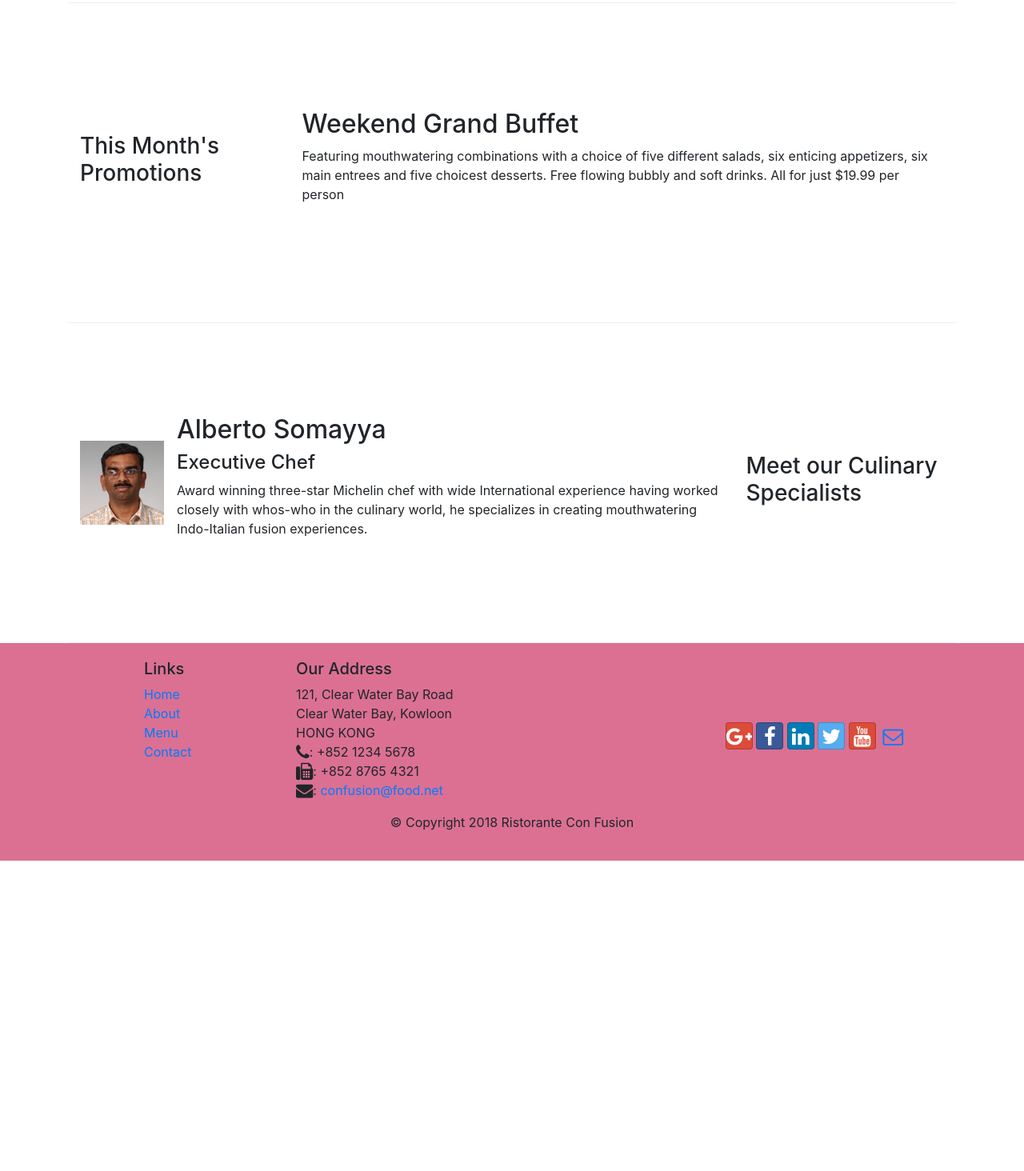
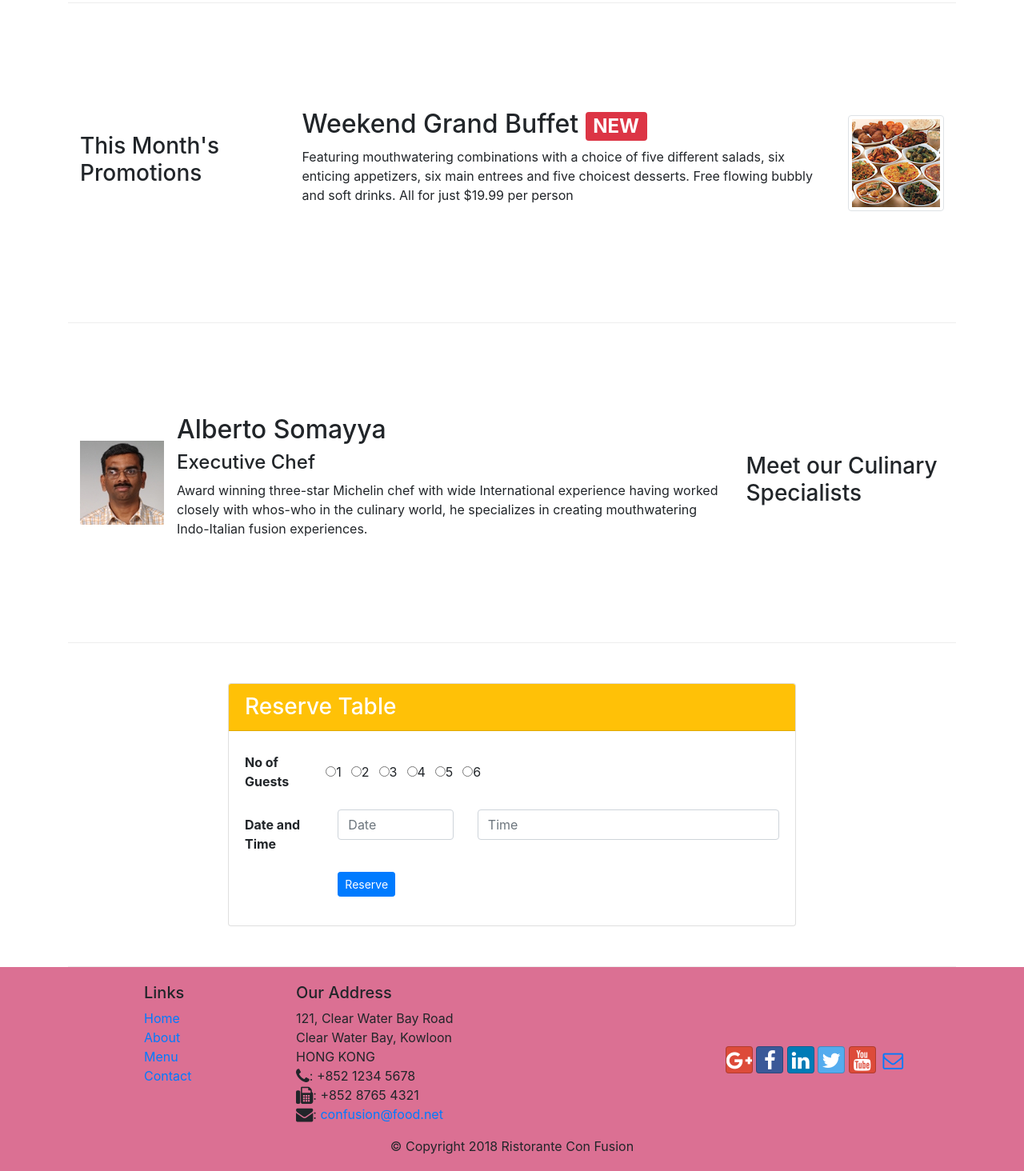
Before and after one commit to K-Chinmay/FrontEnd-using-Bootstrap4, a website: page index.html in a window 1280 px wide. Shown: the part 680-2144 px from the top of the page at 80% size. Before the commit the page ends 1756 px from the top, so only its background shows below. Drawn offline with nearby package versions, Linux system fonts and the light colour scheme.

Commit message:
Assignment 2

```diff
--- a/index.html
+++ b/index.html
@@ -1,38 +1,70 @@
 <!DOCTYPE html>
 <html lang="en">
-
   <head>
     <!-- Required meta tags always come first -->
-    <meta charset="utf-8">
-    <meta name="viewport" content="width=device-width, initial-scale=1, shrink-to-fit=no">
-    <meta http-equiv="x-ua-compatible" content="ie=edge">
+    <meta charset="utf-8" />
+    <meta
+      name="viewport"
+      content="width=device-width, initial-scale=1, shrink-to-fit=no"
+    />
+    <meta http-equiv="x-ua-compatible" content="ie=edge" />
 
     <!-- Bootstrap CSS -->
-    <link rel="stylesheet" href="node_modules/bootstrap/dist/css/bootstrap.min.css">
-    <link rel="stylesheet" href="node_modules/font-awesome/css/font-awesome.min.css">
-    <link rel="stylesheet" href="node_modules/bootstrap-social/bootstrap-social.css">
-    <link rel="stylesheet" href="css/styles.css">
+    <link
+      rel="stylesheet"
+      href="node_modules/bootstrap/dist/css/bootstrap.min.css"
+    />
+    <link
+      rel="stylesheet"
+      href="node_modules/font-awesome/css/font-awesome.min.css"
+    />
+    <link
+      rel="stylesheet"
+      href="node_modules/bootstrap-social/bootstrap-social.css"
+    />
+    <link rel="stylesheet" href="css/styles.css" />
     <title>Ristorante Con Fusion</title>
   </head>
 
   <body>
     <nav class="navbar navbar-dark navbar-expand-sm fixed-top">
       <div class="container">
-            <button class="navbar-toggler" type="button" data-toggle="collapse" data-target="#Navbar">
+        <button
+          class="navbar-toggler"
+          type="button"
+          data-toggle="collapse"
+          data-target="#Navbar"
+        >
           <span class="navbar-toggler-icon"></span>
         </button>
-            <a class="navbar-brand mr-auto" href="#"><img src="img/logo.png" height="30" width="41"></a>
+        <a class="navbar-brand mr-auto" href="#"
+          ><img src="img/logo.png" height="30" width="41"
+        /></a>
         <div class="collapse navbar-collapse" id="Navbar">
           <ul class="navbar-nav mr-auto">
-                    <li class="nav-item active"><a class="nav-link" href="#"><span class="fa fa-home fa-lg"></span> Home</a></li>
-                    <li class="nav-item"><a class="nav-link" href="./aboutus.html"><span class="fa fa-info fa-lg"></span> About</a></li>
-                    <li class="nav-item"><a class="nav-link" href="#"><span class="fa fa-list fa-lg"></span> Menu</a></li>
-                    <li class="nav-item"><a class="nav-link" href="./contactus.html"><span class="fa fa-address-card fa-lg"></span> Contact</a></li>
+            <li class="nav-item active">
+              <a class="nav-link" href="#"
+                ><span class="fa fa-home fa-lg"></span> Home</a
+              >
+            </li>
+            <li class="nav-item">
+              <a class="nav-link" href="./aboutus.html"
+                ><span class="fa fa-info fa-lg"></span> About</a
+              >
+            </li>
+            <li class="nav-item">
+              <a class="nav-link" href="#"
+                ><span class="fa fa-list fa-lg"></span> Menu</a
+              >
+            </li>
+            <li class="nav-item">
+              <a class="nav-link" href="./contactus.html"
+                ><span class="fa fa-address-card fa-lg"></span> Contact</a
+              >
+            </li>
           </ul>
         </div>
-
       </div>
-
     </nav>
 
     <header class="jumbotron">
@@ -40,10 +72,23 @@
         <div class="row row-header">
           <div class="col-12 col-sm-6">
             <h1>Ristorante con Fusion</h1>
-                    <p>We take inspiration from the World's best cuisines, and create a unique fusion experience. Our lipsmacking creations will tickle your culinary senses!</p>
+            <p>
+              We take inspiration from the World's best cuisines, and create a
+              unique fusion experience. Our lipsmacking creations will tickle
+              your culinary senses!
+            </p>
           </div>
           <div class="col-12 col-sm align-self-center">
-                    <img src="img/logo.png" class="img-fluid">
+            <img src="img/logo.png" class="img-fluid" />
+          </div>
+          <div class="col-12 col-sm align-self-center">
+            <a
+              class="btn btn-warning btn-lg btn-block"
+              href="#reserve-card"
+              role="button"
+            >
+              Reserve Table
+            </a>
           </div>
         </div>
       </div>
@@ -56,23 +101,50 @@
         </div>
         <div class="col col-sm order-sm-first col-md">
           <div class="media">
-                    <img src="img/uthappizza.png" alt="Uthappizza" class="d-flex mr-3 img-thumbnail align-self-center">
+            <img
+              src="img/uthappizza.png"
+              alt="Uthappizza"
+              class="d-flex mr-3 img-thumbnail align-self-center"
+            />
             <div class="media-body">
-                        <h2 class="mt-0">Uthappizza <span class="badge badge-danger ">HOT</span> <span class="badge badge-pill badge-secondary">$ 4.99</span></h2>
-                        <p>A unique combination of Indian Uthappam (pancake) and Italian pizza, topped with Cerignola olives, ripe vine cherry tomatoes, Vidalia onion, Guntur chillies and Buffalo Paneer.</p>
+              <h2 class="mt-0">
+                Uthappizza
+                <span class="badge badge-danger">HOT</span>
+                <span class="badge badge-pill badge-secondary">$ 4.99</span>
+              </h2>
+              <p class="d-none d-sm-block">
+                A unique combination of Indian Uthappam (pancake) and Italian
+                pizza, topped with Cerignola olives, ripe vine cherry tomatoes,
+                Vidalia onion, Guntur chillies and Buffalo Paneer.
+              </p>
             </div>
           </div>
         </div>
       </div>
 
-
       <div class="row row-content align-items-center">
-            <div class="col-12 col-sm-4 col-md-3">
+        <div class="col-12 col-sm-4 col-md-3 order-sm-first">
           <h3>This Month's Promotions</h3>
         </div>
-            <div class="col col-sm col-md">
-                <h2>Weekend Grand Buffet</h2>
-                <p>Featuring mouthwatering combinations with a choice of five different salads, six enticing appetizers, six main entrees and five choicest desserts. Free flowing bubbly and soft drinks. All for just $19.99 per person </p>
+        <div class="col col-sm col-md order-sm-last">
+          <div class="media">
+            <div class="media-body">
+              <h2 class="mt-0">
+                Weekend Grand Buffet <span class="badge badge-danger">NEW</span>
+              </h2>
+              <p class="d-none d-sm-block">
+                Featuring mouthwatering combinations with a choice of five
+                different salads, six enticing appetizers, six main entrees and
+                five choicest desserts. Free flowing bubbly and soft drinks. All
+                for just $19.99 per person
+              </p>
+            </div>
+            <img
+              src="img/buffet.png"
+              alt="buffet"
+              class="d-flex ml-3 img-thumbnail align-self-center"
+            />
+          </div>
         </div>
       </div>
 
@@ -82,11 +154,144 @@
         </div>
         <div class="col col-sm order-sm-first col-md">
           <div class="media">
-                    <img class="d-flex mr-3 img-thumdnail align-self-center" src="img/alberto.png" alt="Alberto">
+            <img
+              class="d-flex mr-3 img-thumdnail align-self-center"
+              src="img/alberto.png"
+              alt="Alberto"
+            />
             <div class="media-body">
               <h2 class="mt-0">Alberto Somayya</h2>
               <h4>Executive Chef</h4>
-                        <p>Award winning three-star Michelin chef with wide International experience having worked closely with whos-who in the culinary world, he specializes in creating mouthwatering Indo-Italian fusion experiences. </p>
+              <p class="d-none d-sm-block">
+                Award winning three-star Michelin chef with wide International
+                experience having worked closely with whos-who in the culinary
+                world, he specializes in creating mouthwatering Indo-Italian
+                fusion experiences.
+              </p>
+            </div>
+          </div>
+        </div>
+      </div>
+
+      <div class="row row-content d-flex justify-content-center">
+        <div class="col-12 col-sm-8">
+          <div class="card" id="reserve-card">
+            <h3 class="card-header bg-warning text-white">Reserve Table</h3>
+            <div class="card-body">
+              <form>
+                <div class="form-group row">
+                  <label class="col-sm-2 col-form-label" for="Guest-Count">
+                    <strong>No of Guests</strong>
+                  </label>
+                  <div class="form-check form-check-inline">
+                    <input
+                      type="radio"
+                      class="form-check-radio"
+                      id="inlineRadio1"
+                      name="inlineRadioOptions"
+                      value=""
+                    />
+                    <label class="form-check-label" for="inlineRadio1">
+                      1</label
+                    >
+                  </div>
+
+                  <div class="form-check form-check-inline">
+                    <input
+                      type="radio"
+                      class="form-check-radio"
+                      id="inlineRadio2"
+                      name="inlineRadioOptions"
+                      value=""
+                    />
+                    <label class="form-check-label" for="inlineRadio2">
+                      2</label
+                    >
+                  </div>
+
+                  <div class="form-check form-check-inline">
+                    <input
+                      type="radio"
+                      class="form-check-radio"
+                      id="inlineRadio3"
+                      name="inlineRadioOptions"
+                      value=""
+                    />
+                    <label class="form-check-label" for="inlineRadio3">
+                      3</label
+                    >
+                  </div>
+
+                  <div class="form-check form-check-inline">
+                    <input
+                      type="radio"
+                      class="form-check-radio"
+                      id="inlineRadio4"
+                      name="inlineRadioOptions"
+                      value=""
+                    />
+                    <label class="form-check-label" for="inlineRadio4">
+                      4</label
+                    >
+                  </div>
+
+                  <div class="form-check form-check-inline">
+                    <input
+                      type="radio"
+                      class="form-check-radio"
+                      id="inlineRadio5"
+                      name="inlineRadioOptions"
+                      value=""
+                    />
+                    <label class="form-check-label" for="inlineRadio5">
+                      5</label
+                    >
+                  </div>
+
+                  <div class="form-check form-check-inline">
+                    <input
+                      type="radio"
+                      class="form-check-radio"
+                      id="inlineRadio6"
+                      name="inlineRadioOptions"
+                      value=""
+                    />
+                    <label class="form-check-label" for="inlineRadio6">
+                      6</label
+                    >
+                  </div>
+                </div>
+
+                <div class="form-group row">
+                  <label class="col-form-label col-12 col-sm-2" for="date&time">
+                    <strong>Date and Time</strong>
+                  </label>
+                  <div class="col-5 col-sm-3">
+                    <input
+                      type="text"
+                      class="form-control"
+                      id="date&time"
+                      placeholder="Date"
+                    />
+                  </div>
+                  <div class="col-7 col-sm-7">
+                    <input
+                      type="text"
+                      class="form-control"
+                      id="date&time"
+                      placeholder="Time"
+                    />
+                  </div>
+                </div>
+
+                <div class="form-group row">
+                  <div class="offset-sm-2 col-sm-10">
+                    <button type="button" class="btn btn-primary btn-sm">
+                      Reserve
+                    </button>
+                  </div>
+                </div>
+              </form>
             </div>
           </div>
         </div>
@@ -108,22 +313,45 @@
           <div class="col-7 col-sm-5">
             <h5>Our Address</h5>
             <address>
-		              121, Clear Water Bay Road<br>
-		              Clear Water Bay, Kowloon<br>
-		              HONG KONG<br>
-		              <i class="fa fa-phone fa-lg"></i>: +852 1234 5678<br>
-		              <i class="fa fa-fax fa-lg"></i>: +852 8765 4321<br>
-		              <i class="fa fa-envelope fa-lg"></i>: <a href="mailto:confusion@food.net">confusion@food.net</a>
+              121, Clear Water Bay Road<br />
+              Clear Water Bay, Kowloon<br />
+              HONG KONG<br />
+              <i class="fa fa-phone fa-lg"></i>: +852 1234 5678<br />
+              <i class="fa fa-fax fa-lg"></i>: +852 8765 4321<br />
+              <i class="fa fa-envelope fa-lg"></i>:
+              <a href="mailto:confusion@food.net">confusion@food.net</a>
             </address>
           </div>
           <div class="col-12 col-sm-4 align-self-center">
             <div class="text-center">
-                        <a class="btn btn-social-icon btn-google" href="http://google.com/+"><i class="fa fa-google-plus fa-lg"></i></a>
-                        <a class="btn btn-social-icon btn-facebook" href="http://www.facebook.com/profile.php?id="><i class="fa fa-facebook fa-lg"></i></a>
-                        <a class="btn btn-social-icon btn-linkedin" href="http://www.linkedin.com/in/"><i class="fa fa-linkedin fa-lg"></i></a>
-                        <a class="btn btn-social-icon btn-twitter" href="http://twitter.com/"><i class="fa fa-twitter fa-lg"></i></a>
-                        <a class="btn btn-social-icon btn-google" href="http://youtube.com/"><i class="fa fa-youtube fa-lg"></i></a>
-                        <a class="btn btn-social-icon" href="mailto:"><i class="fa fa-envelope-o fa-lg"></i></a>
+              <a
+                class="btn btn-social-icon btn-google"
+                href="http://google.com/+"
+                ><i class="fa fa-google-plus fa-lg"></i
+              ></a>
+              <a
+                class="btn btn-social-icon btn-facebook"
+                href="http://www.facebook.com/profile.php?id="
+                ><i class="fa fa-facebook fa-lg"></i
+              ></a>
+              <a
+                class="btn btn-social-icon btn-linkedin"
+                href="http://www.linkedin.com/in/"
+                ><i class="fa fa-linkedin fa-lg"></i
+              ></a>
+              <a
+                class="btn btn-social-icon btn-twitter"
+                href="http://twitter.com/"
+                ><i class="fa fa-twitter fa-lg"></i
+              ></a>
+              <a
+                class="btn btn-social-icon btn-google"
+                href="http://youtube.com/"
+                ><i class="fa fa-youtube fa-lg"></i
+              ></a>
+              <a class="btn btn-social-icon" href="mailto:"
+                ><i class="fa fa-envelope-o fa-lg"></i
+              ></a>
             </div>
           </div>
         </div>
@@ -139,7 +367,5 @@
     <script src="node_modules/jquery/dist/jquery.slim.min.js"></script>
     <script src="node_modules/popper.js/dist/umd/popper.min.js"></script>
     <script src="node_modules/bootstrap/dist/js/bootstrap.min.js"></script>
-
   </body>
-
 </html>
```
Lines whose indentation alone changed are shown as unchanged.
